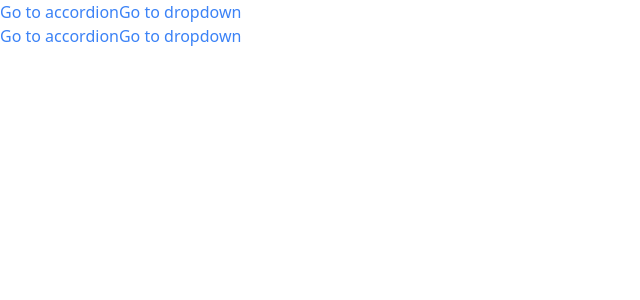
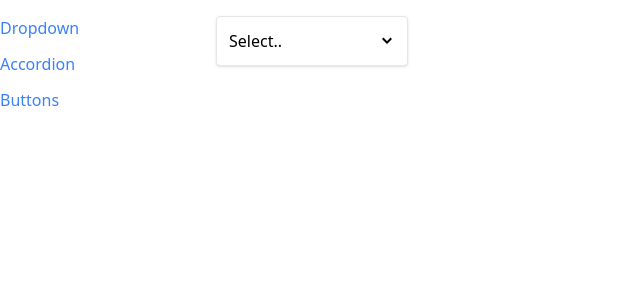
Before and after one commit to Pawelv9/comps, a React (Create React App) app: page / in a window 1280 px wide. Shown: the top 300 px of the page, without its empty margins (0-640 px from the left). Built offline with nearby package versions, Linux system fonts and the light colour scheme.

Commit message:
added Sidebar component

```diff
--- a/src/App.js
+++ b/src/App.js
@@ -2,19 +2,23 @@
 import Route from "./components/Route";
 import DropdownPage from "./pages/DropdownPage";
 import AccordionPage from "./pages/AccordionPage";
+import ButtonPage from "./pages/ButtonPage";
+import Sidebar from './components/Sidebar';
 
 function App() {
 
 return (
-  <div>
-    <Link to="/accordion">Go to accordion</Link>
-    <Link to="/dropdown">Go to dropdown</Link>
-    <div>
+  <div className='container mx-auto grid grid-cols-6 gap-4 mt-4'>
+    <Sidebar />
+    <div className='col-span-5'>
         <Route path='/accordion'>
           <AccordionPage />
         </Route>
-        <Route path='/dropdown'>
+        <Route path='/'>
           <DropdownPage />
+        </Route>
+        <Route path='/buttons'>
+          <ButtonPage />
         </Route>
     </div>
   </div>
--- a/src/components/Dropdown.js
+++ b/src/components/Dropdown.js
@@ -9,9 +9,9 @@
 
 useEffect(() => {
   const handler = (event) => {
-    // if (!divEl.current) {
-    //   return
-    // }
+    if (!divEl.current) {
+      return
+    }
     if (!divEl.current.contains(event.target)) {
       setIsOpen(false)
     }
--- a/src/components/Link.js
+++ b/src/components/Link.js
@@ -1,10 +1,10 @@
 import classNames from "classnames";
 import useNavigation from "../hooks/use-navigation";
 
-function Link({ to, children }) {
+function Link({ to, children, className }) {
     const { navigate } = useNavigation();
 
-    const classes = classNames('text-blue-500')
+    const classes = classNames('text-blue-500', 'mb-3')
 
     const handleClick = (event) => {
         if (event.metaKey || event.ctrlKey) return;
--- /dev/null
+++ b/src/components/Sidebar.js
@@ -0,0 +1,22 @@
+import React from 'react';
+import Link from "./Link";
+
+function Sidebar(props) {
+    const links = [
+        {label: 'Dropdown', path: '/'},
+        {label: 'Accordion', path: '/accordion'},
+        {label: 'Buttons', path: '/buttons'},
+    ]
+
+    const renderedLinks = links.map(link => {
+        return <Link key={link.label} to={link.path}>{link.label}</Link>
+    })
+
+    return (
+        <div className='sticky top-0 overflow-y-scroll flex flex-col'>
+            {renderedLinks}
+        </div>
+    );
+}
+
+export default Sidebar;
--- a/src/context/navigation.js
+++ b/src/context/navigation.js
@@ -1,29 +1,31 @@
-import React, {createContext, useEffect, useState} from 'react';
+import { createContext, useState, useEffect } from 'react';
 
 const NavigationContext = createContext();
 
-function NavigationProvider({children}) {
-    const [currentPath, setCurringPath] = useState(window.location.pathname);
+function NavigationProvider({ children }) {
+  const [currentPath, setCurrentPath] = useState(window.location.pathname);
 
   useEffect(() => {
     const handler = () => {
-            setCurringPath(window.location.pathname)
-        }
+      setCurrentPath(window.location.pathname);
+    };
     window.addEventListener('popstate', handler);
 
     return () => {
       window.removeEventListener('popstate', handler);
-        }
+    };
   }, []);
 
   const navigate = (to) => {
-        window.history.pushState({}, '', to)
-        setCurringPath(to)
-    }
+    window.history.pushState({}, '', to);
+    setCurrentPath(to);
+  };
 
-    return <NavigationContext.Provider value={{ currentPath, navigate }}>{children}
+  return (
+    <NavigationContext.Provider value={{ currentPath, navigate }}>
       {children}
     </NavigationContext.Provider>
+  );
 }
 
 export { NavigationProvider };
--- a/src/pages/AccordionPage.js
+++ b/src/pages/AccordionPage.js
@@ -19,9 +19,7 @@
     },
   ]
 
-  return (
-     <Accordion items = { items } />
-  )
+  return <Accordion items = { items } />
 }
 
 export default AccordionPage;
--- a/src/pages/ButtonPage.js
+++ b/src/pages/ButtonPage.js
@@ -1,10 +1,10 @@
-import Button from '..  /components/Button';
+import Button from '../components/Button';
 import { GoBell, GoCloudDownload, GoDatabase } from 'react-icons/go'
 
 function ButtonPage() {
   const handleClick = () => {
-    console.log('Click')
   };
+
   return (
     <div className="App">
 
```
Lines whose indentation alone changed are shown as unchanged.
